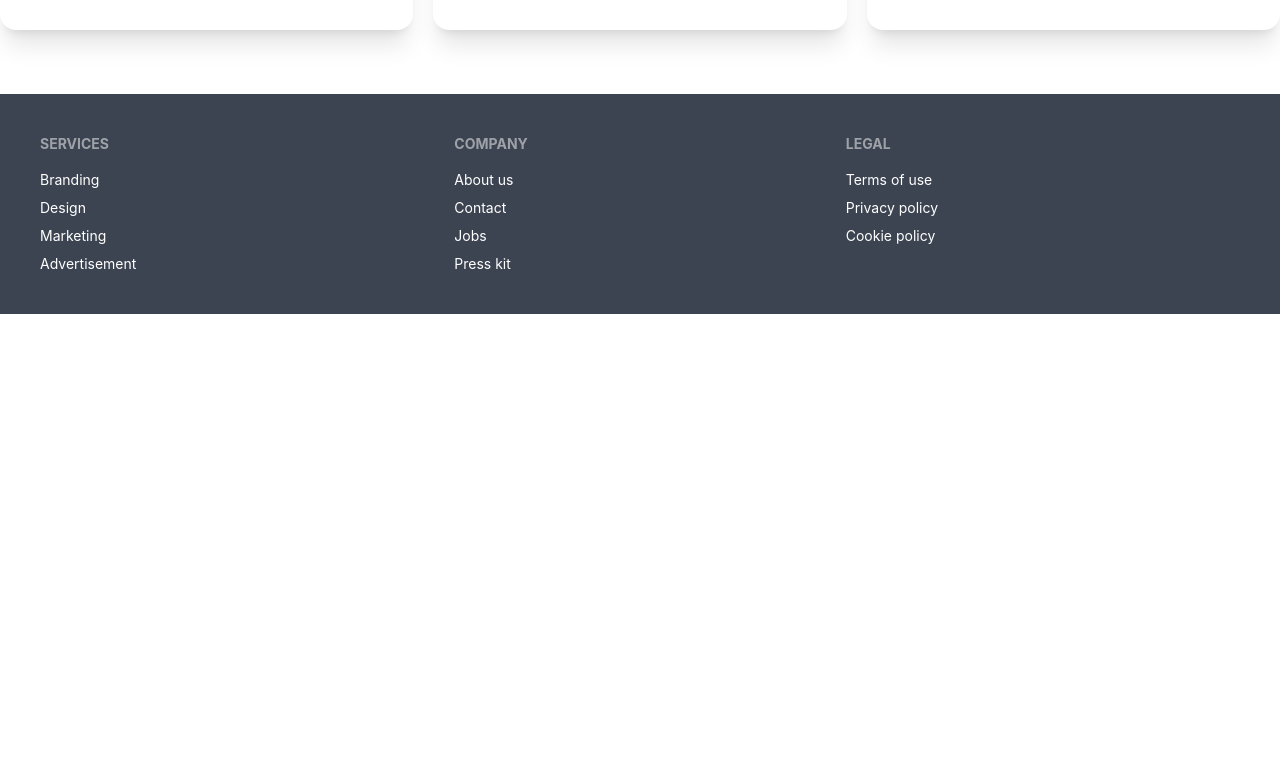
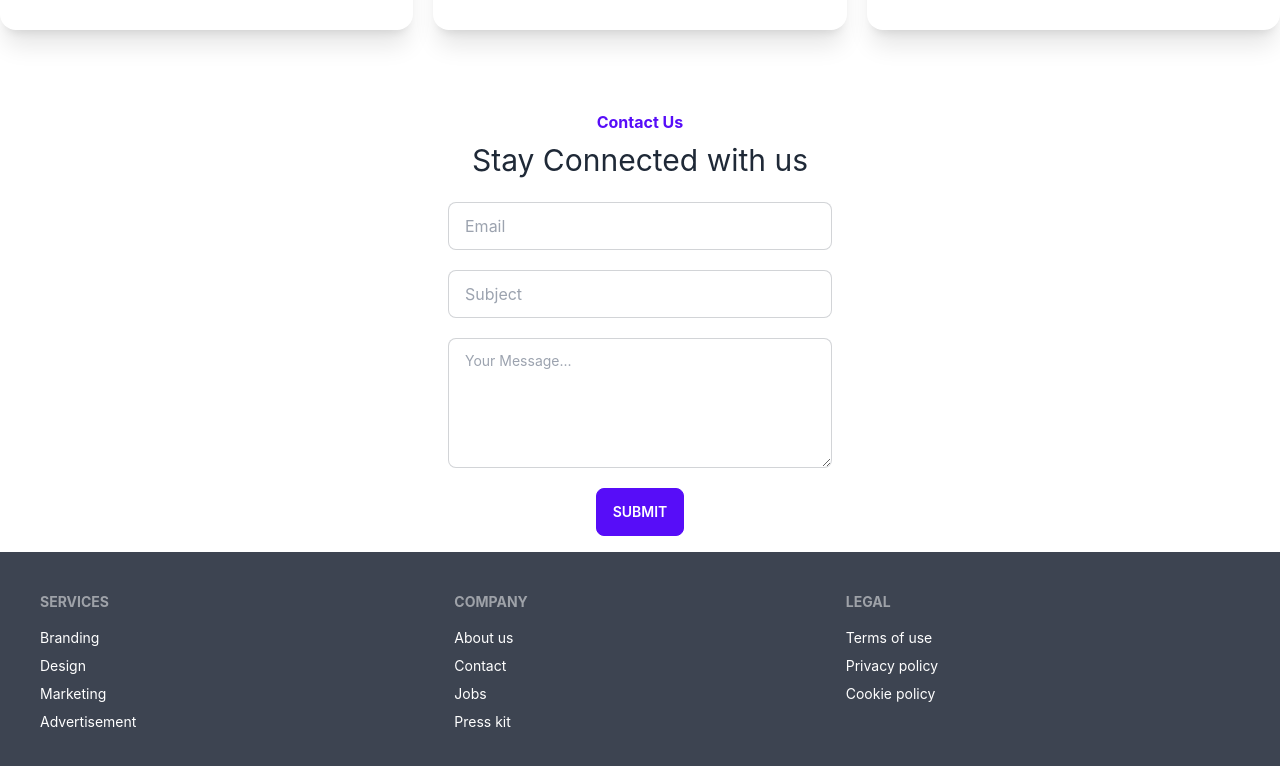
Before and after one commit to masumbillah360/doctors-home, a React (Create React App) app: page / in a window 1280 px wide. Shown: the part 3315-4081 px from the top of the page. Before the commit the page ends 3629 px from the top, so only its background shows below. Built offline with nearby package versions, Linux system fonts and the light colour scheme.

Commit message:
added contact us section

```diff
--- /dev/null
+++ b/src/Pages/Home/ContactUs/ContactUs.js
@@ -0,0 +1,39 @@
+import React from "react";
+
+const ContactUs = () => {
+  return (
+    <div className="hero">
+      <div className="hero-content">
+        <div className="w-96 text-center">
+          <h5 className="text-primary font-bold mb-2">Contact Us</h5>
+          <h3 className="text-3xl mb-6">Stay Connected with us</h3>
+          <div>
+            <form>
+              <input
+                className="input input-bordered w-full mb-5"
+                type="email"
+                name="email"
+                placeholder="Email"
+              />
+              <input
+                className="input input-bordered w-full mb-5"
+                type="text"
+                name="sub"
+                placeholder="Subject"
+              />
+              <textarea
+                className="w-full block textarea textarea-bordered mb-5"
+                placeholder="Your Message..."
+                rows="4"
+                cols=""
+              />
+              <input className="btn btn-primary" type="submit" value="Submit" />
+            </form>
+          </div>
+        </div>
+      </div>
+    </div>
+  );
+};
+
+export default ContactUs;
--- a/src/Pages/Home/Home.js
+++ b/src/Pages/Home/Home.js
@@ -1,6 +1,7 @@
 import React from "react";
 import Appointment from "./Appointment/Appointment";
 import Banner from "./Banner/Banner";
+import ContactUs from "./ContactUs/ContactUs";
 import DentalCare from "./DentalCare/DentalCare";
 import InfoCard from "./InfoCard/InfoCard";
 import Services from "./Services/Services";
@@ -15,6 +16,7 @@ const Home = () => {
       <DentalCare />
       <Appointment />
       <Testimonial />
+      <ContactUs />
     </div>
   );
 };
```
